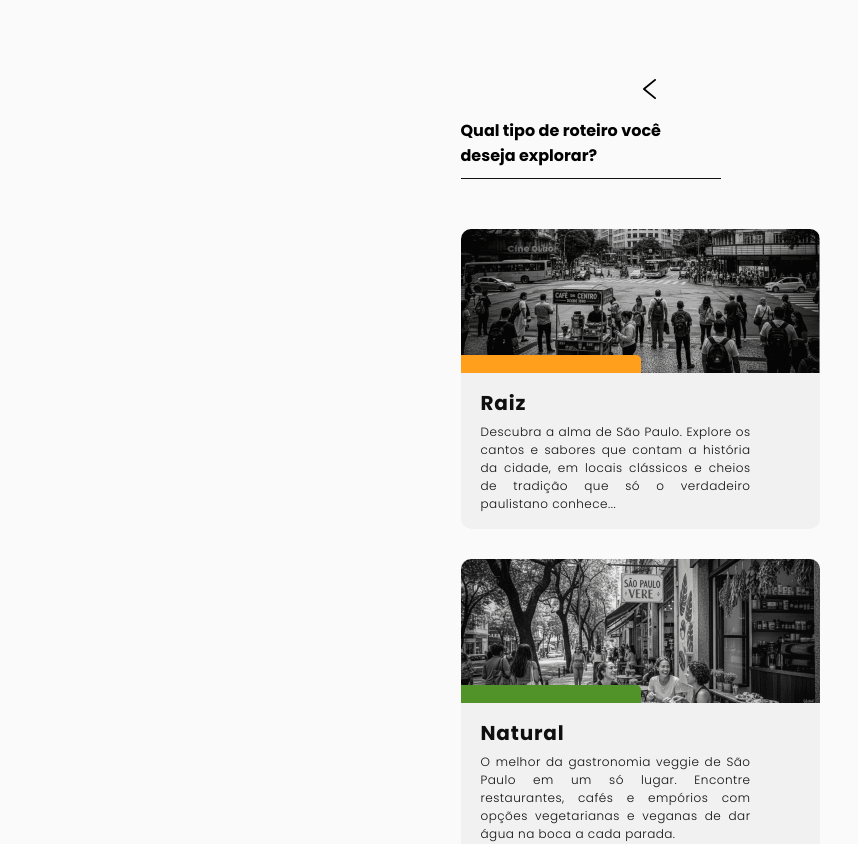
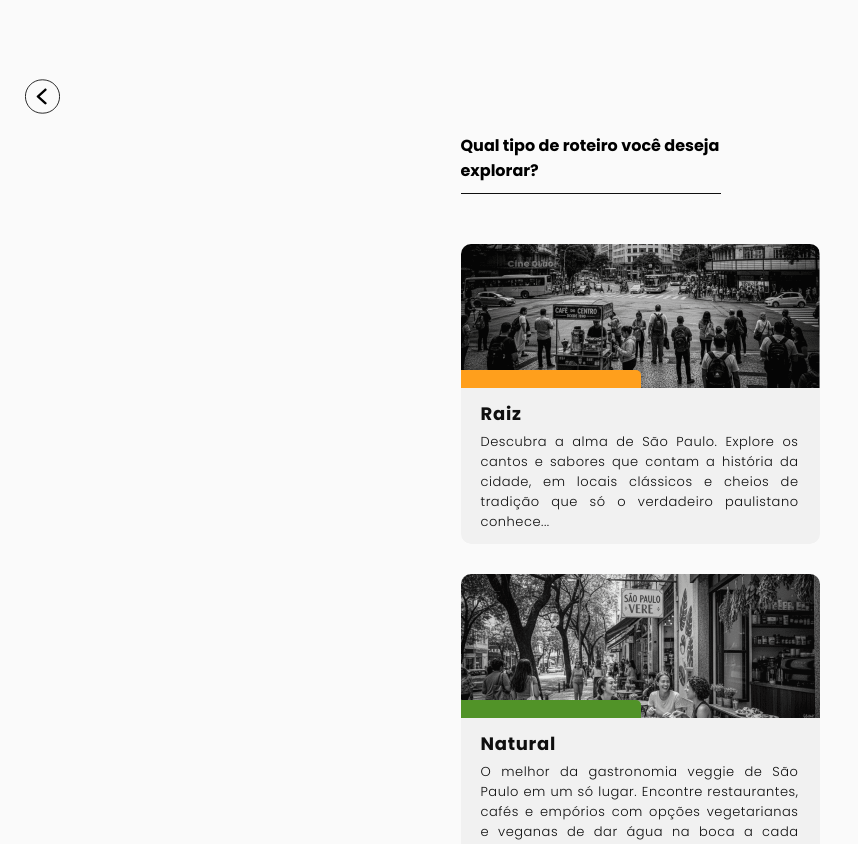
Before and after one commit to Guia-EC/Guia-EC, a Next.js app: page /seleo-de-tipo-de-roteiro2033 in a window 1280 px wide. Shown: the top 844 px of the page, without its empty margins (0-858 px from the left). Built offline with nearby package versions, Linux system fonts and the light colour scheme; what @mui/material-nextjs would draw is missing.

Commit message:
Ajuste no botão de voltar, fontes e texto da página de selecionar o tipo de roteiro

```diff
--- a/app/global.css
+++ b/app/global.css
@@ -75,6 +75,7 @@ body {
   --font-size-10: 0.625rem;
   --font-size-11: 0.687rem;
   --font-size-12: 0.75rem;
+  --font-size-13: 0.8125rem;
   --font-size-14: 0.875rem;
   --font-size-15: 0.937rem;
   --font-size-16: 1rem;
--- a/app/seleo-de-tipo-de-roteiro2033/seleo-de-tipo-de-roteiro2033.js
+++ b/app/seleo-de-tipo-de-roteiro2033/seleo-de-tipo-de-roteiro2033.js
@@ -7,6 +7,11 @@ import styles from "./seleo-de-tipo-de-roteiro2033.module.css";
 
 const SeleoDeTipoDeRoteiro2033 = () => {
   const router = useRouter();
+
+  // Função para o botão Voltar
+  const onVoltarClick = useCallback(() => {
+    router.back(); // Esta função navega para a página anterior no histórico
+  }, [router]);
 
   const onRaizContainerClick = useCallback(() => {
     router.push("/roteiros-raiz204");
@@ -22,15 +27,20 @@ const SeleoDeTipoDeRoteiro2033 = () => {
 
   return (
     <Box className={styles.seleoDeTipoDeRoteiro20}>
-      <Box className={styles.voltar}>
+      {/* 1. Adicionado o onClick e um estilo para o cursor */}
+      <Box
+        className={styles.voltar}
+        onClick={onVoltarClick}
+        sx={{ cursor: "pointer" }}
+      >
         <Image
           className={styles.vectorIcon}
           loading="lazy"
-          width={12}
-          height={20}
+          width={35}
+          height={35}
           sizes="100vw"
-          alt=""
-          src="/Vector22.svg"
+          alt="Botão de voltar"
+          src="/Bot-o-de-Voltar.svg"
         />
       </Box>
       <section className={styles.body}>
--- a/app/seleo-de-tipo-de-roteiro2033/seleo-de-tipo-de-roteiro2033.module.css
+++ b/app/seleo-de-tipo-de-roteiro2033/seleo-de-tipo-de-roteiro2033.module.css
@@ -23,8 +23,8 @@
   padding: 0.562rem var(--padding-6) 0.562rem 1.562rem;
 }
 .vectorIcon {
-  width: 100%;
-  height: 1.25rem;
+  /* width: 100%;
+  height: 1.25rem; */
   position: relative;
   object-fit: contain;
 }
@@ -48,9 +48,10 @@
   gap: var(--gap-10);
 }
 .qualTipoDe {
-  width: 12.75rem;
+  width: 20.75rem;
   position: relative;
   display: inline-block;
+  font-size: var(--font-size-20);
 }
 .detalhe,
 .detalheChild {
@@ -73,7 +74,7 @@
   align-items: flex-start;
   justify-content: flex-start;
   gap: var(--gap-30);
-  font-size: var(--font-size-20);
+  font-size: var(--font-size-18);
   color: var(--color-gray-300);
 }
 .imagem,
@@ -152,10 +153,10 @@
   align-items: flex-start;
   justify-content: flex-start;
   text-align: justify;
-  font-size: var(--font-size-12);
+  font-size: var(--font-size-13);
 }
 .descubraAAlma {
-  width: 16.875rem;
+  width: 19.875rem;
   position: relative;
   letter-spacing: 0.04em;
   font-weight: 300;
```
